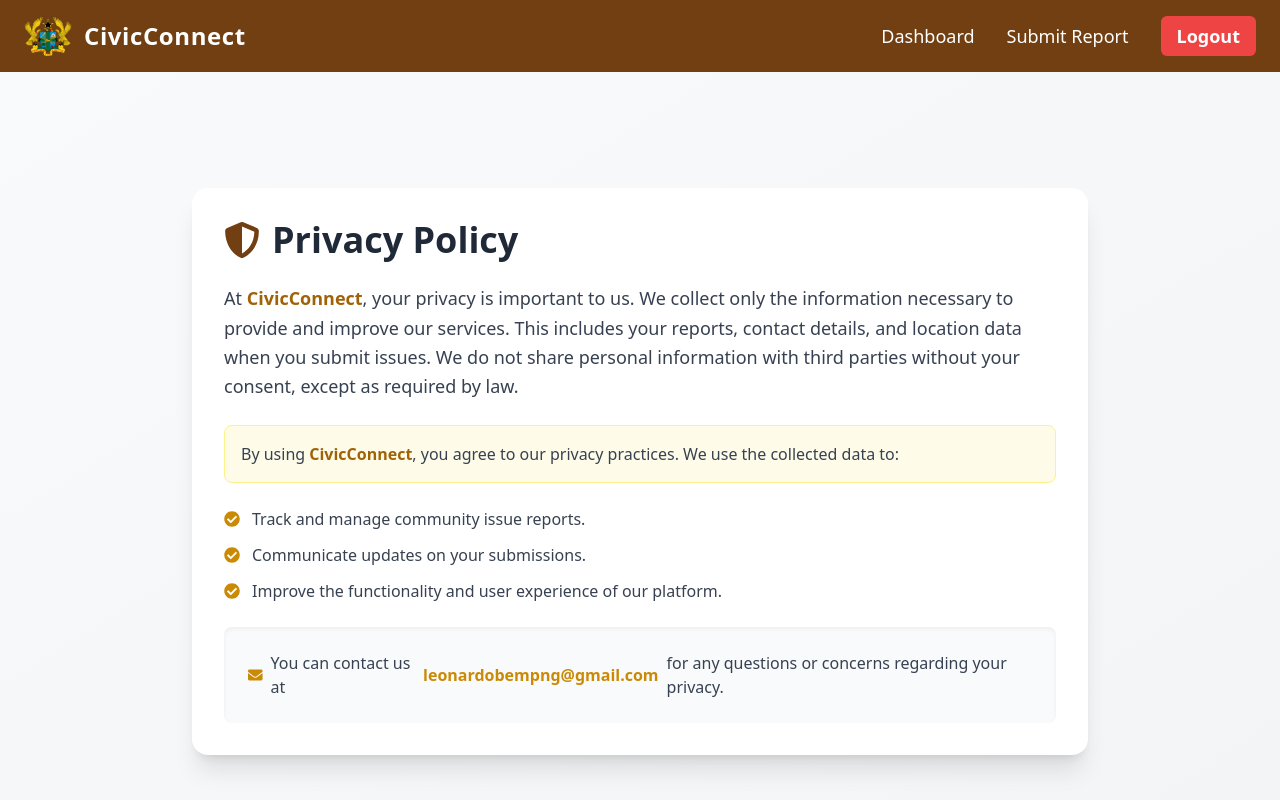
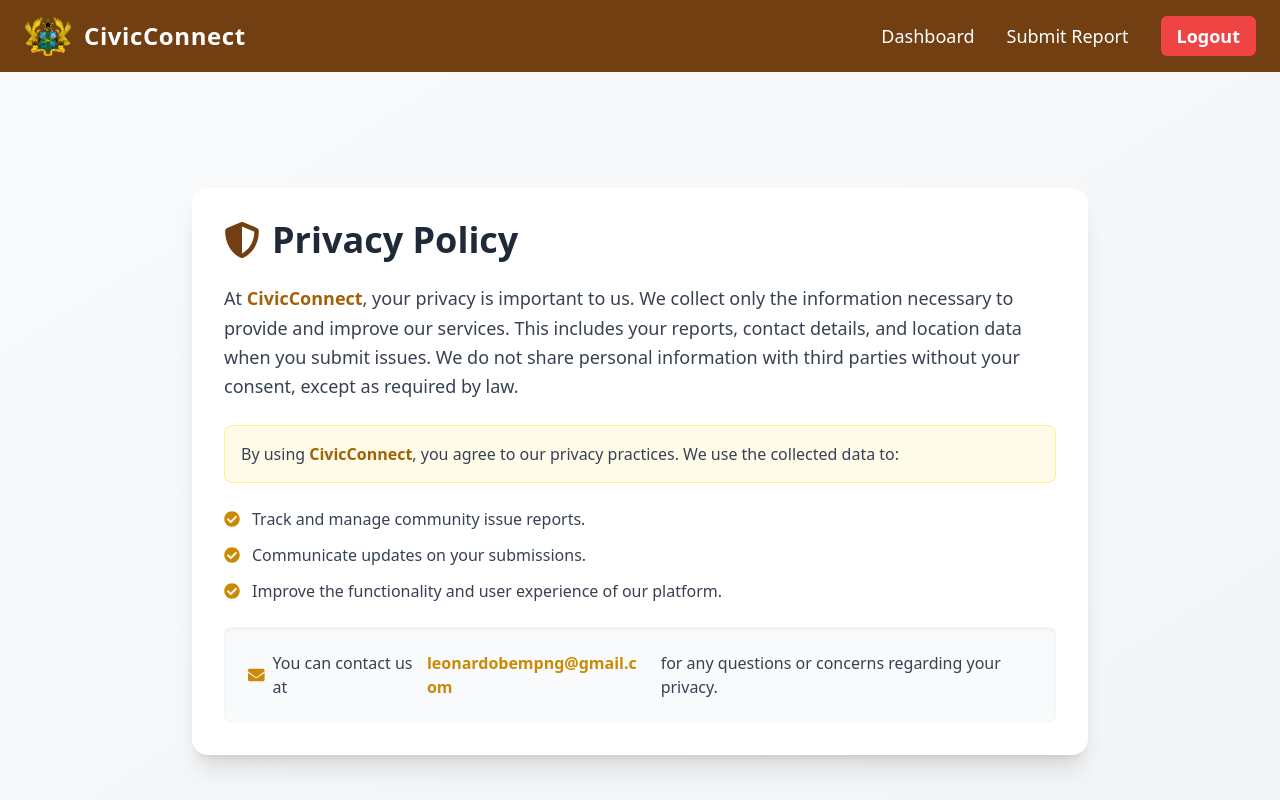
Before and after one commit to lnObempong/civicconnect, a React (Vite) app: page /privacy in a window 1280 px wide. Shown: the top 800 px of the page. Built offline with nearby package versions, Linux system fonts and the light colour scheme.

Commit message:
Updated privacy content

```diff
--- a/src/pages/Privacy.jsx
+++ b/src/pages/Privacy.jsx
@@ -42,17 +42,19 @@ export default function Privacy() {
         </ul>
 
         {/* Contact Section */}
-        <div className="mt-6 p-6 bg-gray-50 rounded-lg shadow-inner">
-          <p className="text-gray-700 flex items-center gap-2">
-            <FaEnvelope className="text-yellow-600" />
-            You can contact us at{" "}
-            <a
-              href="mailto:leonardobempng@gmail.com"
-              className="text-yellow-600 font-semibold hover:underline"
-            >
-              leonardobempng@gmail.com
-            </a>{" "}
-            for any questions or concerns regarding your privacy.
+      <div className="mt-6 p-6 bg-gray-50 rounded-lg shadow-inner">
+          <p className="text-gray-700 flex flex-col sm:flex-row items-start sm:items-center gap-2 text-center sm:text-left">
+           <span className="flex items-center gap-2">
+      <FaEnvelope className="text-yellow-600 text-lg" />
+            <span>You can contact us at</span>
+          </span>
+         <a
+             href="mailto:leonardobempng@gmail.com"
+              className="text-yellow-600 font-semibold hover:underline break-all"
+           >
+                leonardobempng@gmail.com
+           </a>
+             <span className="sm:ml-2">for any questions or concerns regarding your privacy.</span>
           </p>
         </div>
       </div>
```
